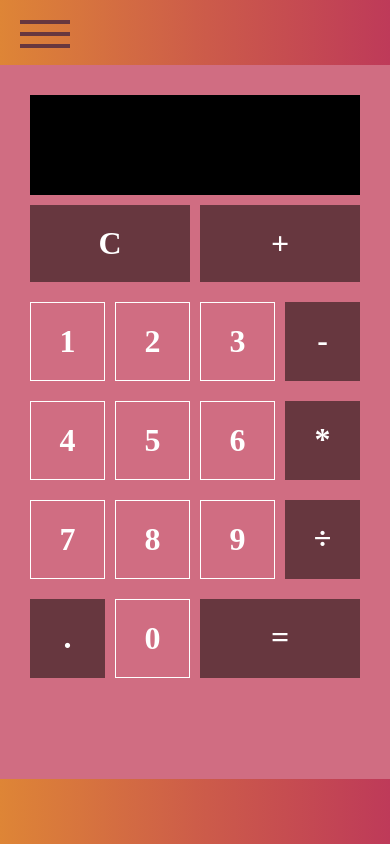
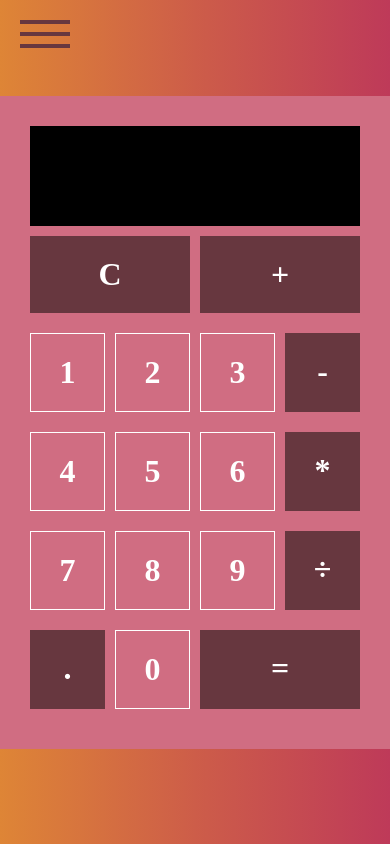
Before and after one commit to victorhperricci/calculadora, a plain HTML site: page index.html in a window 390 px wide. Drawn offline with Linux system fonts and the light colour scheme.

Commit message:
arrumando responsibilidade

```diff
--- a/assets/css/main.css
+++ b/assets/css/main.css
@@ -206,7 +206,7 @@ ul p {
   .calculadora {
     width: 100vw;
     background-color: rgb(208, 109, 130);
-    height: calc(100vh - 130px);
+    height: auto;
 
     padding: 30px 30px 40px;
   }
```
